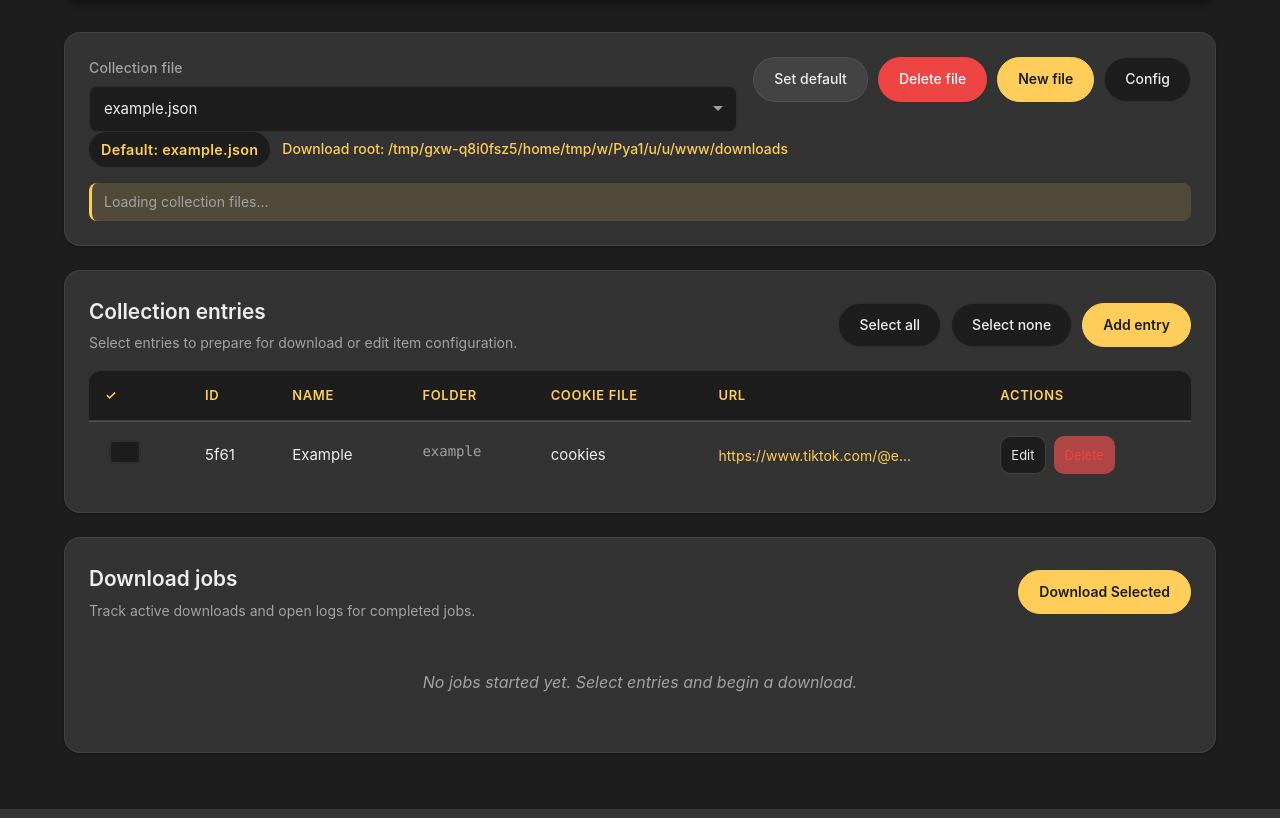
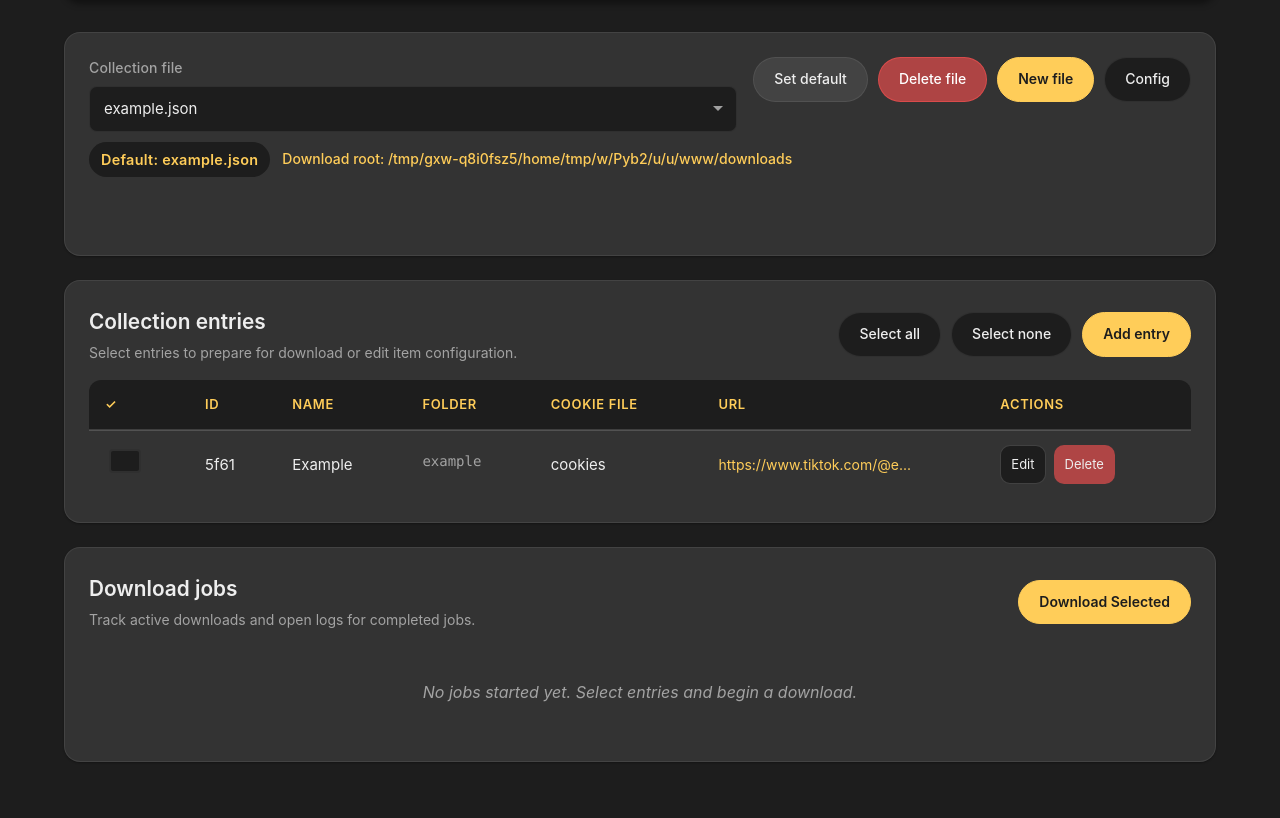
Before and after one commit to EonTitan277/collections-dlp-webui, a Flask app: page / in a window 1280 px wide. Shown: the part 168-986 px from the top of the page. Run offline with Flask 2, Linux system fonts and the light colour scheme; data that the repository does not hold is empty.

Commit message:
Refactor .gitignore, update README, and enhance CSS styles; improve status message handling in JavaScript

```diff
--- a/static/css/style.css
+++ b/static/css/style.css
@@ -15,8 +15,8 @@
   --color-border: rgba(255, 255, 255, 0.08);
   --color-border-hover: rgba(255, 255, 255, 0.15);
   --color-surface: #2a2a2a;
-  --color-danger: #ef4444;
-  --color-danger-hover: #dc2626;
+  --color-danger: rgba(241, 79, 79, 0.65);
+  --color-danger-hover: #d63d3d;
   --color-success: #22c55e;
   --shadow-sm: 0 1px 2px rgba(0, 0, 0, 0.3);
   --shadow-md: 0 4px 6px rgba(0, 0, 0, 0.4);
@@ -158,6 +158,7 @@ h1 {
 .panel-row.wrap {
   gap: 16px;
   align-items: flex-start;
+  margin-bottom: 10px;
 }
 
 /* Form Elements */
@@ -301,12 +302,21 @@ select {
   border-radius: var(--radius-sm);
   background: var(--color-accent-dim);
   border-left: 3px solid var(--color-accent);
+  transition: opacity 0.3s ease-in-out;
+  opacity: 1;
+  height: 38px;
+  display: flex;
+  align-items: center;
 }
 
 .status-text.status-error {
   color: #fca5a5;
   background: rgba(239, 68, 68, 0.1);
   border-left-color: var(--color-danger);
+}
+
+.status-text.status-fading {
+  opacity: 0;
 }
 
 .meta-text {
@@ -475,18 +485,17 @@ a:hover {
 
 .action-button:hover {
   background: var(--color-accent);
-  color: var(--color-dark);
   border-color: var(--color-accent);
 }
 
 .action-button.danger {
   background: transparent;
   border-color: var(--color-danger);
-  color: var(--color-danger);
+  color: var(--color-light);
 }
 
 .action-button.danger:hover {
-  background: var(--color-danger);
+  background: var(--color-danger-hover);
   color: white;
 }
 
--- a/static/js/app.js
+++ b/static/js/app.js
@@ -41,6 +41,7 @@ let editingItemId = null;
 let currentLogJobId = null;
 const jobStreams = new Map();
 const liveJobs = new Map();
+let statusTimeout = null;
 
 async function fetchJson(path) {
   const response = await fetch(path);
@@ -65,8 +66,27 @@ async function sendJson(path, method, body) {
 }
 
 function setStatus(message, isError = false) {
+  // Cancel any pending auto-dismiss timer
+  if (statusTimeout) {
+    clearTimeout(statusTimeout);
+    statusTimeout = null;
+  }
+
+  // Remove fading class to reset opacity to 1
+  statusText.classList.remove("status-fading");
+
+  // Display the message
   statusText.textContent = message;
   statusText.classList.toggle("status-error", isError);
+
+  // Schedule auto-dismiss: 10s for errors, 5s for info
+  const dismissDelay = isError ? 10000 : 5000;
+  statusTimeout = setTimeout(() => {
+    // Fade the entire element (background, border, and text)
+    statusText.classList.add("status-fading");
+    // Don't clear text - just leave it faded. This prevents layout shifts.
+    // The element always maintains its fixed height.
+  }, dismissDelay);
 }
 
 function openModal(modal) {
@@ -182,6 +202,9 @@ async function loadCollectionFiles() {
     if (configData?.default_collection_file) {
       renderConfigSummary();
     }
+
+    // Clear the initial loading message with a success status
+    setStatus(`Loaded ${data.files.length} collection file(s).`);
   } catch (err) {
     fileSelect.innerHTML = '<option value="">(unable to load files)</option>';
     setStatus(`Unable to load collection files: ${err.message}`, true);
```
Also changed, not shown: README.md, 1 other file.
